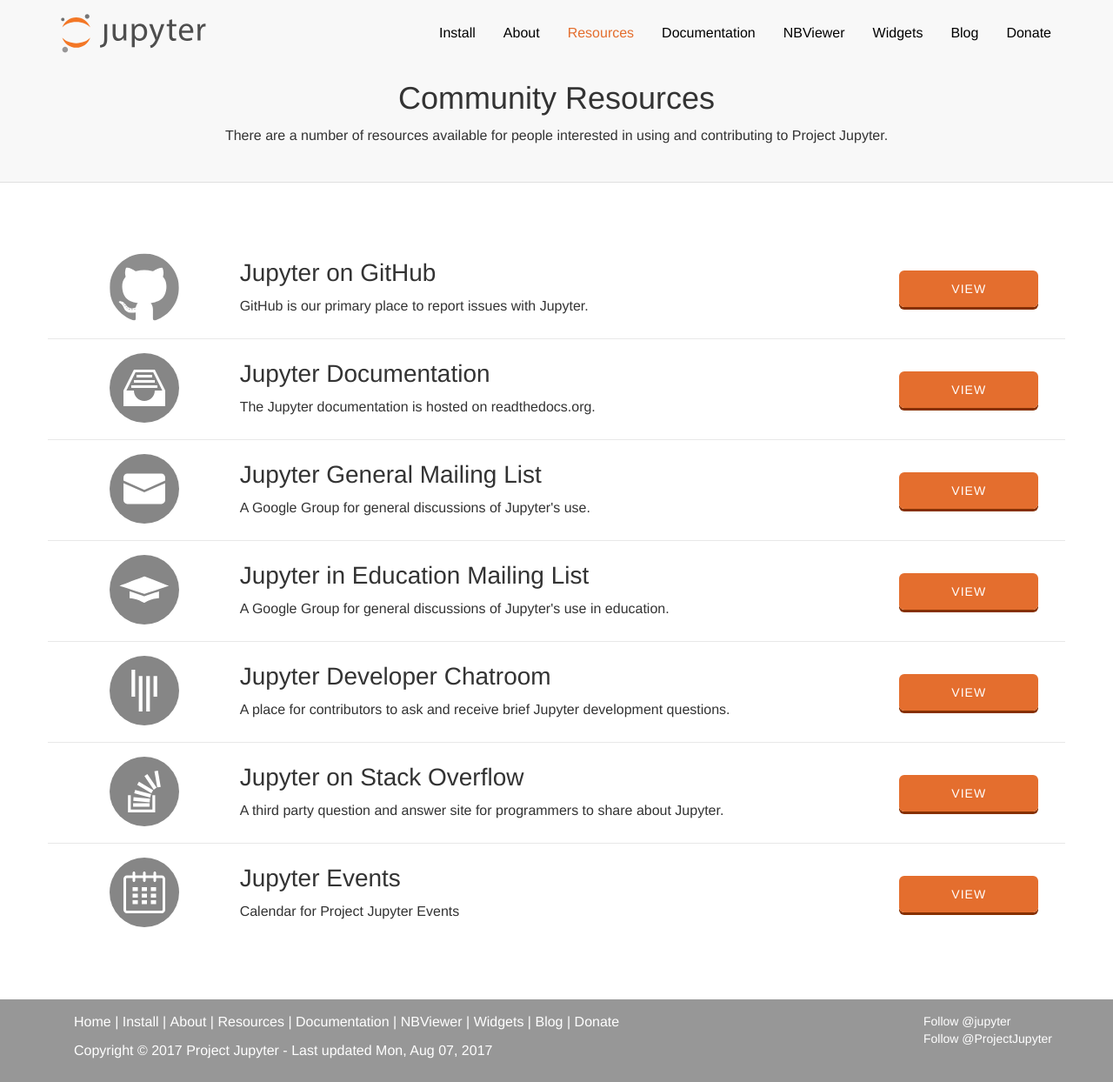
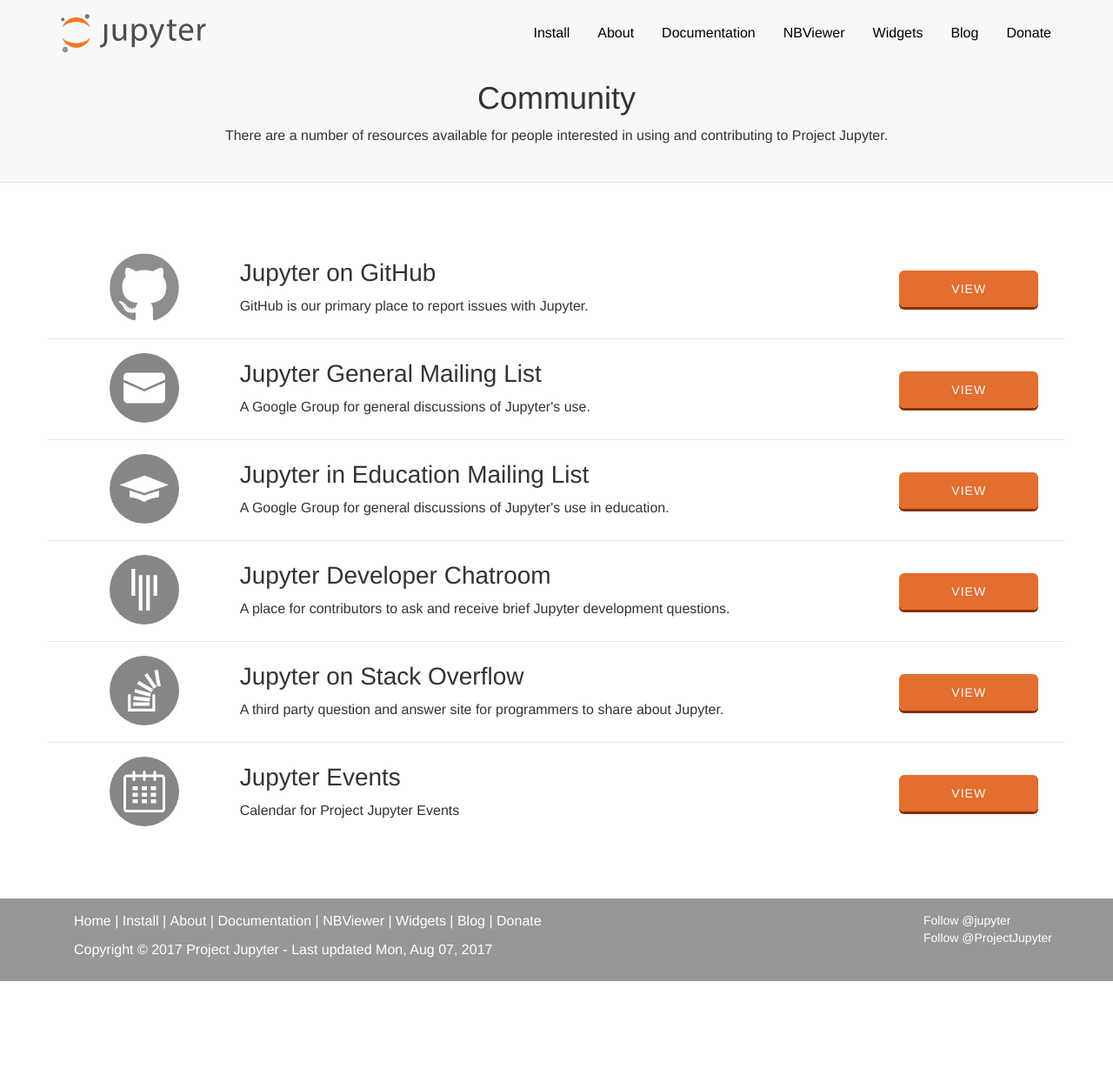
Before and after one commit to jupyter/jupyter.github.io, a Jekyll site: the page built from community.html, in a window 1280 px wide and 1244 px high. Shown: the whole window at 87% size. Built offline with Jekyll 4.4.1, drawn with Linux system fonts in a browser that asks for light colours; comment, search, counter and statistics services are not loaded.

Commit message:
Rename Resources->Community

```diff
--- a/community.html
+++ b/community.html
@@ -1,6 +1,6 @@
 ---
 layout: default
-title: Resources
+title: Community
 navbar_gray: true
 ---
 
@@ -9,7 +9,7 @@
         <div class="container">
             <div class="row">
                 <div class="col-xs-12">
-                    <h2>Community Resources</h2>
+                    <h2>Community</h2>
                     <p>There are a number of resources available for people interested in using and contributing to Project Jupyter.</p>
                 </div>
             </div>
@@ -31,20 +31,6 @@
                         </div>
                         <div class="col-md-2 resource-button">
                             <a href="https://github.com/jupyter/help">VIEW</a>
-                        </div>
-                    </div>
-                </div>
-                <div class="col-sm-6 col-md-12 resource-section">
-                    <div class="resource-content">
-                        <div class="col-md-2">
-                            <img src="assets/documentation.svg" class="resource-logo" alt="documentation icon">
-                        </div>
-                        <div class="col-md-8 resource-text">
-                            <h3 class="resource-name">Jupyter Documentation</h3>
-                            <p class="resource-desc">The Jupyter documentation is hosted on readthedocs.org.</p>
-                        </div>
-                        <div class="col-md-2 resource-button">
-                            <a href="https://jupyter.readthedocs.io/en/latest/index.html">VIEW</a>
                         </div>
                     </div>
                 </div>
```
